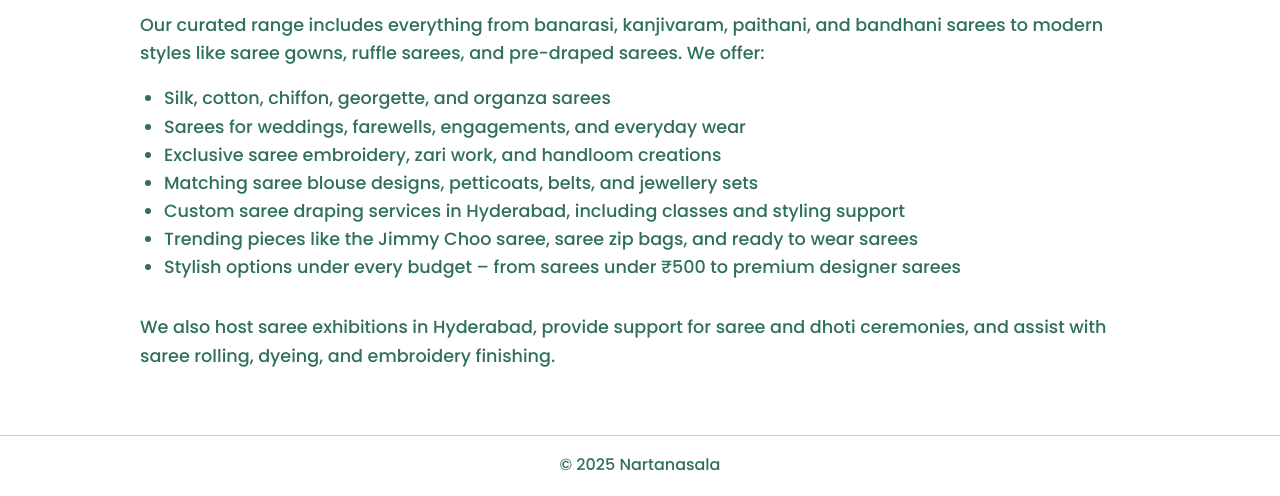
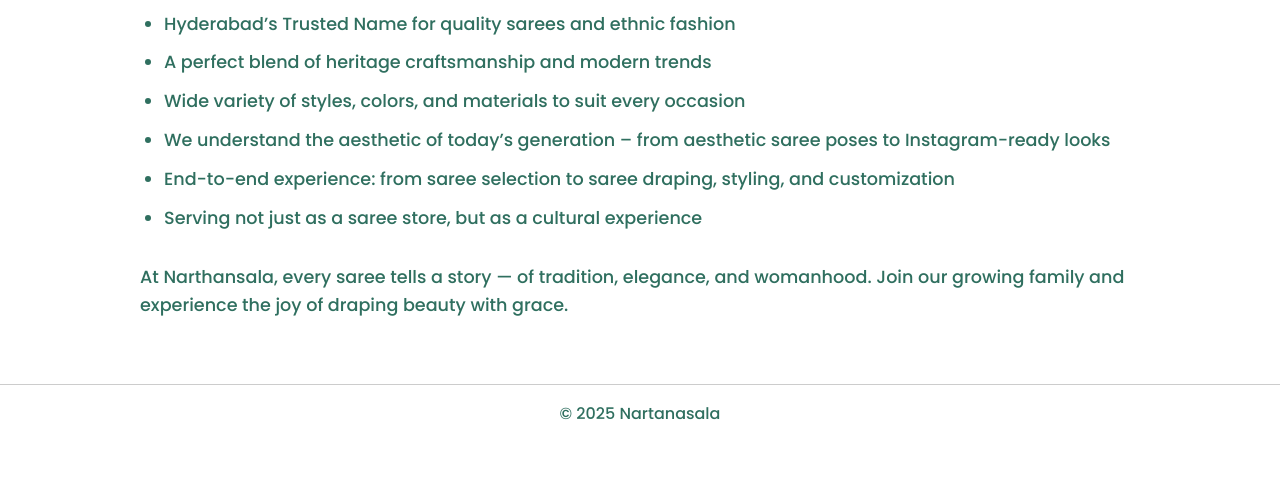
Before and after one commit to kscypher/Nartanasala, a plain HTML site: page offer.html in a window 1280 px wide. Shown: the part 304-800 px from the top of the page. Drawn offline with Linux system fonts and the light colour scheme.

Commit message:
Update offer.html

```diff
--- a/offer.html
+++ b/offer.html
@@ -3,20 +3,23 @@
 <head>
   <meta charset="UTF-8" />
   <meta name="viewport" content="width=device-width, initial-scale=1" />
-  <title>What We Offer - Nartanasala</title>
+  <title>Why Choose Us - Nartanasala</title>
   <style>
     @import url('https://fonts.googleapis.com/css2?family=Great+Vibes&family=Poppins:wght@300;500;700&display=swap');
+
     :root {
-      --background-color: #ffffff; /* White */
-      --text-color: #2F6F5F;       /* Sea Green */
+      --background-color: #ffffff;
+      --text-color: #2F6F5F;
       --accent-color: #dda15e;
     }
+
     body {
       margin: 0;
       font-family: 'Poppins', sans-serif;
       background-color: var(--background-color);
       color: var(--text-color);
     }
+
     header {
       display: flex;
       align-items: center;
@@ -25,38 +28,51 @@
       background-color: var(--background-color);
       border-bottom: 1px solid #ccc;
     }
+
     header img {
       height: 120px;
       object-fit: contain;
     }
+
     nav a {
       margin-left: 1.2rem;
       font-weight: bold;
       text-decoration: none;
       color: var(--text-color);
     }
+
     nav a:hover {
       color: var(--accent-color);
     }
+
     main {
       max-width: 1000px;
       margin: 2rem auto;
       padding: 1rem;
     }
+
     h1 {
       text-align: center;
       font-family: 'Great Vibes', cursive;
       font-size: 2.5rem;
       color: var(--text-color);
     }
-    p, li {
-      font-size: 1.1rem;
-      line-height: 1.6;
-    }
+
     ul {
       padding-left: 1.5rem;
       margin-bottom: 2rem;
     }
+
+    li {
+      font-size: 1.1rem;
+      margin-bottom: 0.8rem;
+    }
+
+    p {
+      font-size: 1.1rem;
+      line-height: 1.6;
+    }
+
     footer {
       text-align: center;
       padding: 1rem;
@@ -80,21 +96,18 @@
   </header>
 
   <main>
-    <h1>✨ What We Offer</h1>
-    <p>
-      Our curated range includes everything from banarasi, kanjivaram, paithani, and bandhani sarees to modern styles like saree gowns, ruffle sarees, and pre-draped sarees. We offer:
-    </p>
+    <h1>💖 Why Choose Us</h1>
     <ul>
-      <li>Silk, cotton, chiffon, georgette, and organza sarees</li>
-      <li>Sarees for weddings, farewells, engagements, and everyday wear</li>
-      <li>Exclusive saree embroidery, zari work, and handloom creations</li>
-      <li>Matching saree blouse designs, petticoats, belts, and jewellery sets</li>
-      <li>Custom saree draping services in Hyderabad, including classes and styling support</li>
-      <li>Trending pieces like the Jimmy Choo saree, saree zip bags, and ready to wear sarees</li>
-      <li>Stylish options under every budget – from sarees under ₹500 to premium designer sarees</li>
+      <li> Hyderabad’s Trusted Name for quality sarees and ethnic fashion</li>
+      <li> A perfect blend of heritage craftsmanship and modern trends</li>
+      <li> Wide variety of styles, colors, and materials to suit every occasion</li>
+      <li> We understand the aesthetic of today’s generation – from aesthetic saree poses to Instagram-ready looks</li>
+      <li> End-to-end experience: from saree selection to saree draping, styling, and customization</li>
+      <li> Serving not just as a saree store, but as a cultural experience</li>
     </ul>
     <p>
-      We also host saree exhibitions in Hyderabad, provide support for saree and dhoti ceremonies, and assist with saree rolling, dyeing, and embroidery finishing.
+      At Narthansala, every saree tells a story — of tradition, elegance, and womanhood.
+      Join our growing family and experience the joy of draping beauty with grace.
     </p>
   </main>
 
```
